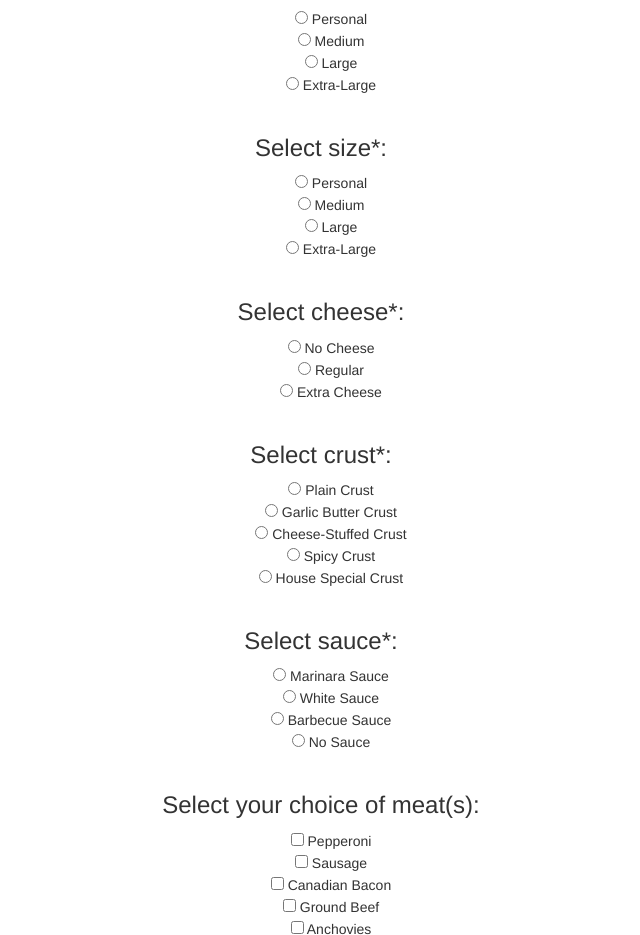
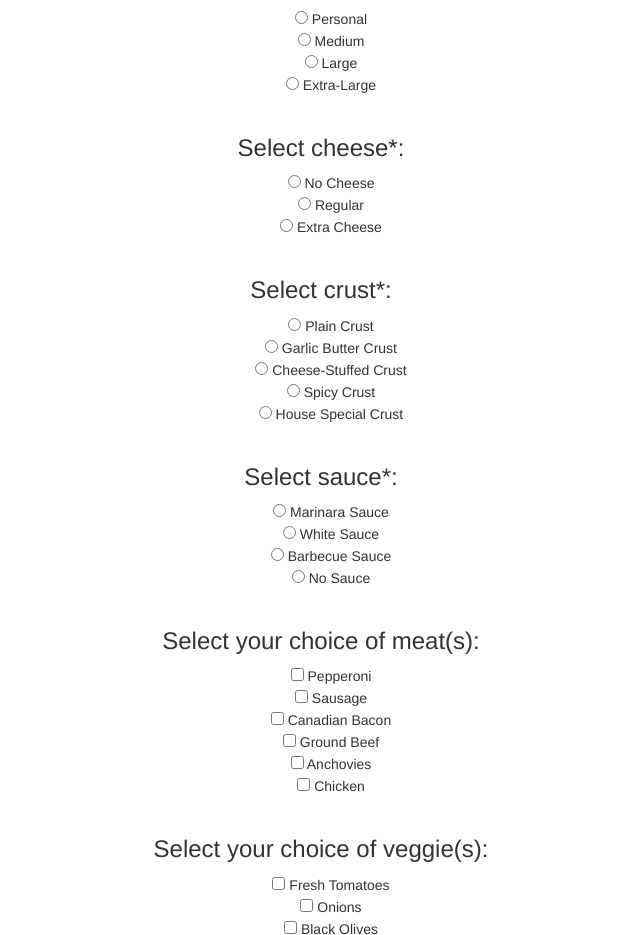
Before and after one commit to osman2491/pizza-project, a plain HTML site: page index.html in a window 1280 px wide. Shown: the part 1020-1955 px from the top of the page, without its empty margins (319-959 px from the left). Drawn offline with nearby package versions, Linux system fonts and the light colour scheme.

```diff
--- a/index.html
+++ b/index.html
@@ -115,16 +115,6 @@
 		</div>
 	</div>
   <br>
-  <div id="sizetable">
-		<h3 class="tablehead">Select size*:</h3>
-		<div class="menu initiallyHidden">
-			<input type="radio" name="size" value="Personal"> Personal<br>
-			<input type="radio" name="size" value="Medium"> Medium<br>
-			<input type="radio" name="size" value="Large"> Large<br>
-			<input type="radio" name="size" value="Extra-Large"> Extra-Large<br>
-		</div>
-	</div>
-	<br>
 	<!-- Here is the table where cheese is selected. -->
 	<div id="cheesetable">
 		<h3 class="tablehead">Select cheese*:</h3>
```
